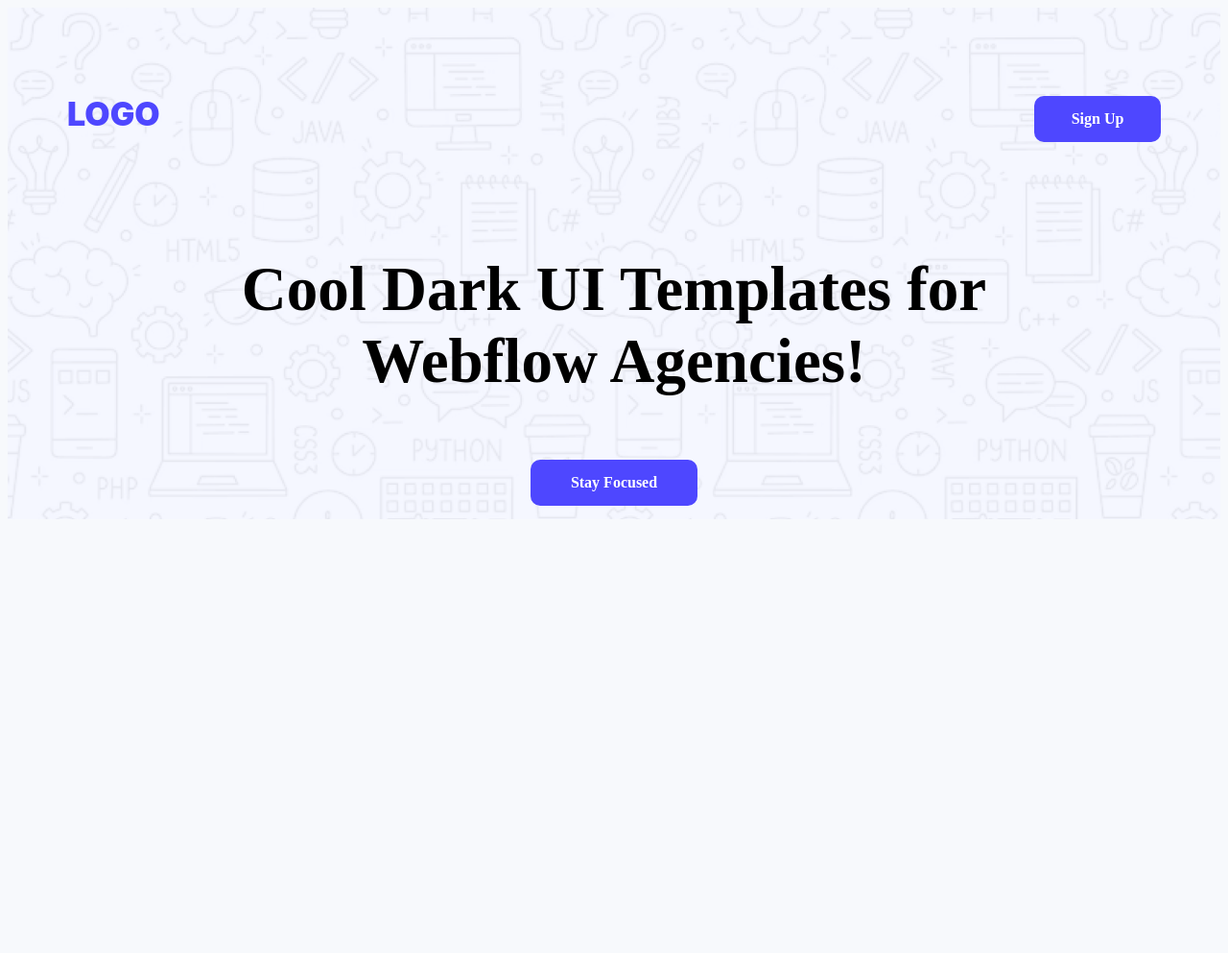
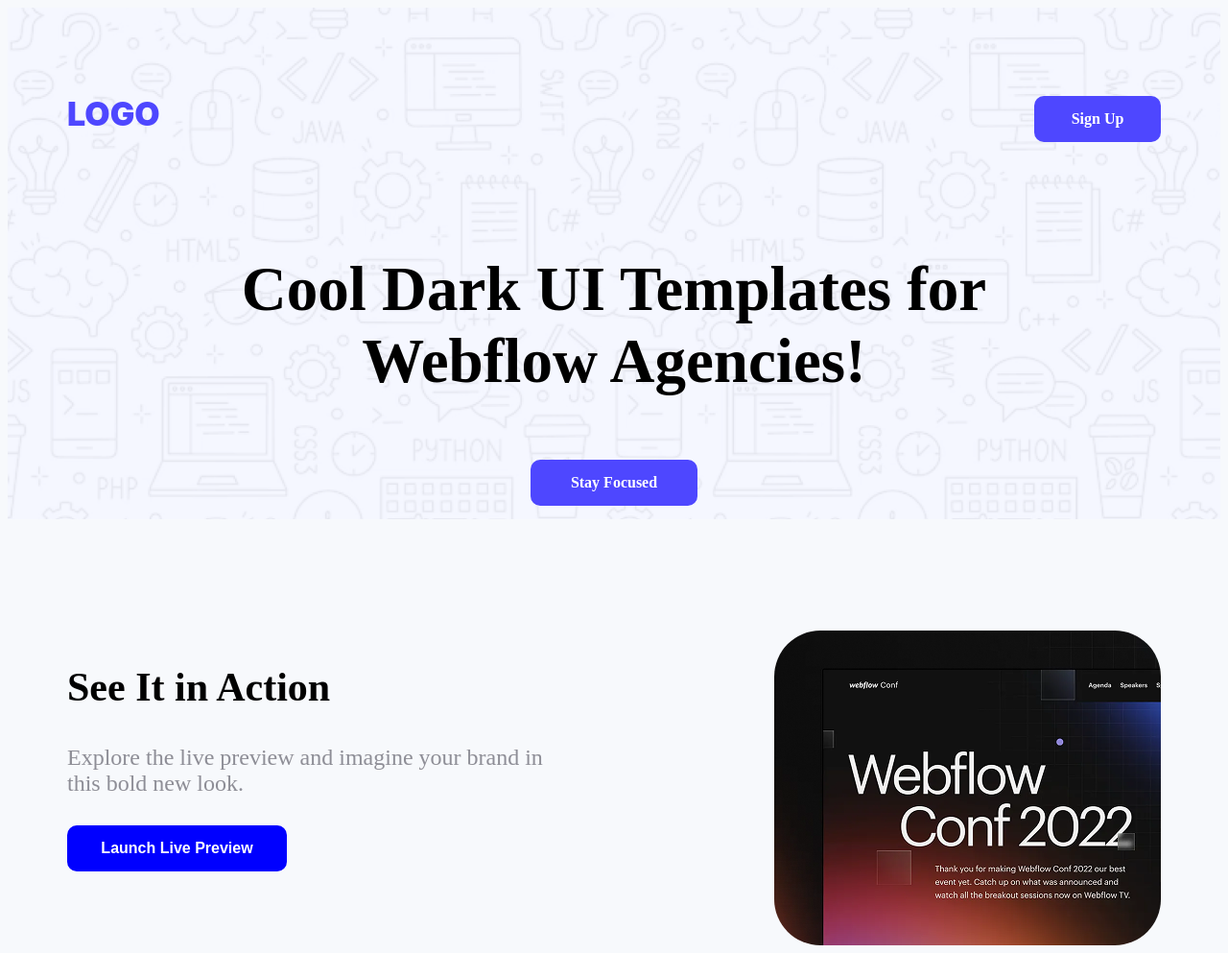
Before and after one commit to RU101ai/B12A01-landing-launchpad, a plain HTML site: page index.html in a window 1280 px wide. Shown: the whole page at 96% size. Before the commit the page ends 800 px from the top, so only its background shows below. Drawn offline with Linux system fonts and the light colour scheme.

Commit message:
Action section

```diff
--- a/index.html
+++ b/index.html
@@ -24,5 +24,21 @@
         </section>
     </header>
 
+
+
+        <main>
+        <section class="action">
+            <div class="see-it-in-action">
+                <h2>See It in Action</h2>
+                <p>Explore the live preview and imagine your brand in this bold new look.</p>
+                <button>Launch Live Preview</button>
+
+            </div>
+            <div class="webflow-conf">
+                <img src="Assets/wc-mini.png" alt="Banner of webflow conference 2022">
+            </div>
+
+        </section>
+    </main>
 </body>
 </html>
--- a/style.css
+++ b/style.css
@@ -1,8 +1,6 @@
-
 body{
     background-color: #F7F9FC ;
 }
-/* Navigation bar begins */
 
 header{
     background-image: url("Assets/Hero-bg.png");
@@ -61,3 +59,39 @@ header section{
     font-family: Raleway;
     margin-left: 365.5px;
 }
+.action{
+    width: 1140px;
+    height: 328px;
+    margin: 0 auto;
+    display: flex;
+    justify-content: space-between;
+    margin-top: 116px;
+}
+.see-it-in-action h2{
+    width: 517px;
+    height: 49px;
+    font-size: 42px;
+    font-weight: bold;
+}
+.see-it-in-action p{
+   width: 517px;
+    height: 60px;
+    font-size: 24px;
+    color:rgba(37, 36, 50, 0.5);
+}
+.see-it-in-action button{
+    width: 229px;
+    height: 48px;
+    border: none;
+    font-size: 16px;
+    color: white;
+    font-weight: bold;
+    background-color: blue;
+    border-radius: 10px;
+    font-family: sans-serif;
+}
+.webflow-conf img{
+    width: 403px;
+    height: 328px;
+    border-radius: 48px;
+}
```
